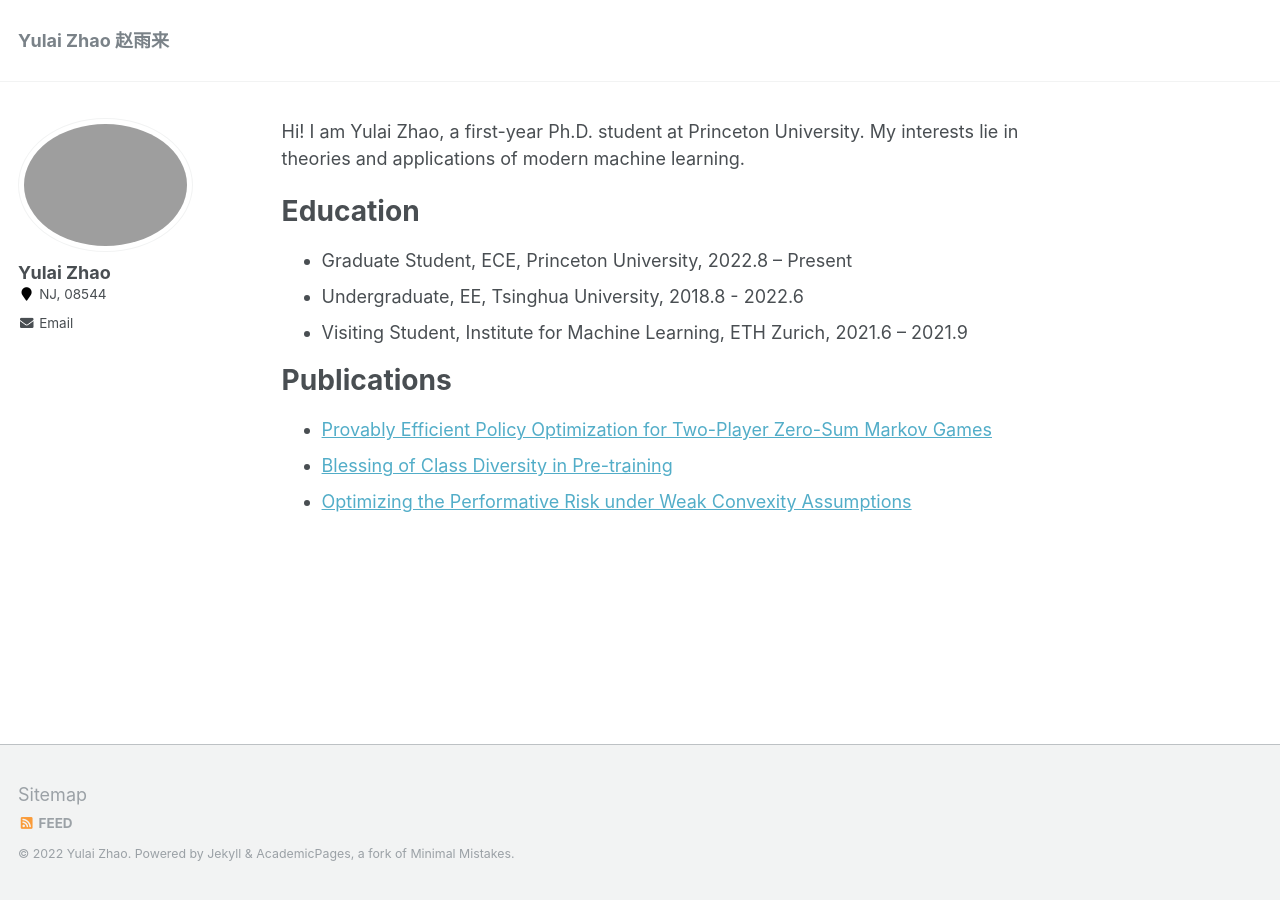
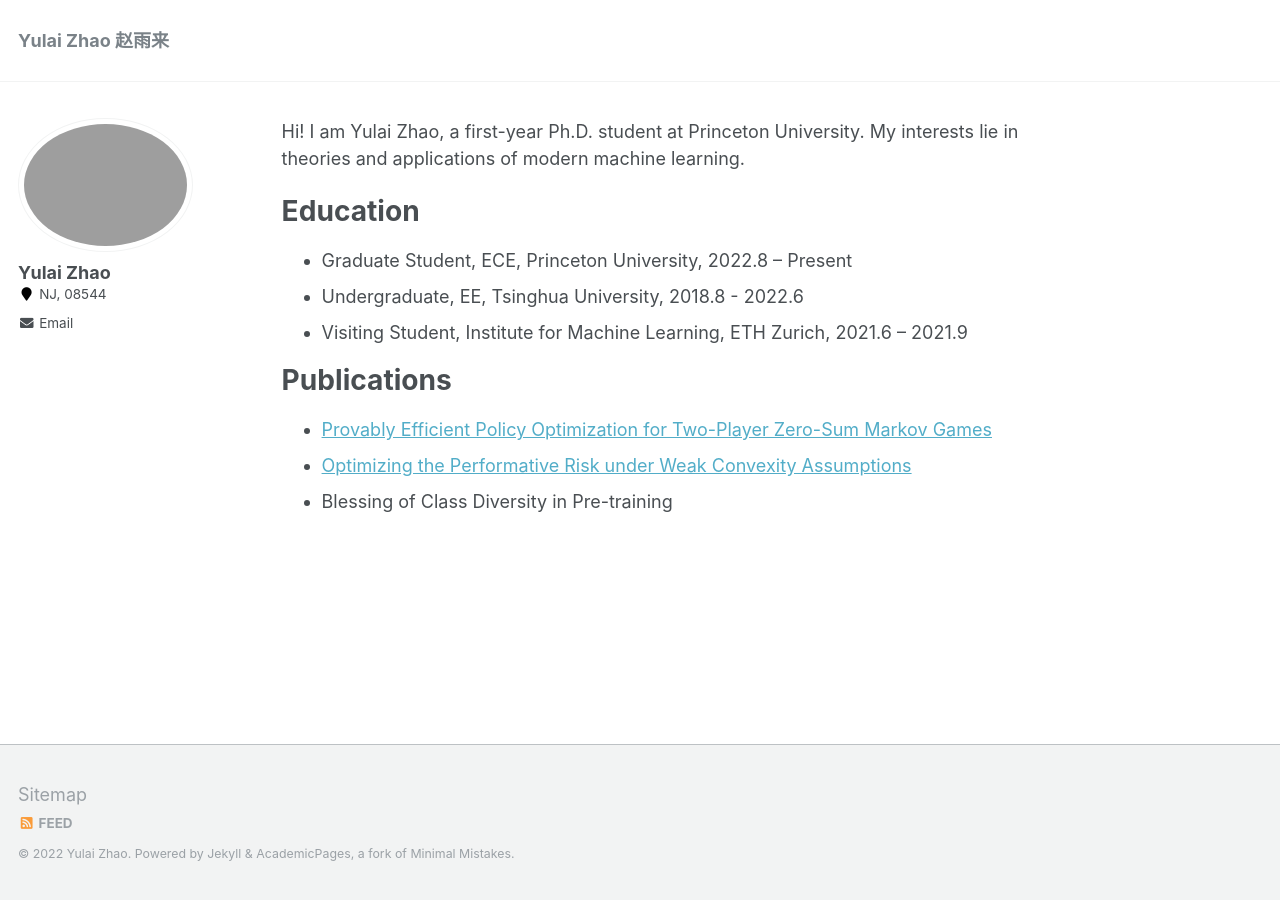
Before and after one commit to zhaoyl18/zhaoyl18.github.io, a Jekyll site: the page built from _pages/about.md, in a window 1280 px wide. Built offline with Jekyll 4.4.1, drawn with Linux system fonts in a browser that asks for light colours; part of the change alters nothing that is shown.

```diff
--- a/_pages/about.md
+++ b/_pages/about.md
@@ -20,5 +20,5 @@ Education
 Publications
 ======
 * [Provably Efficient Policy Optimization for Two-Player Zero-Sum Markov Games](https://proceedings.mlr.press/v151/zhao22b.html)
-* [Blessing of Class Diversity in Pre-training](https://openreview.net/forum?id=a_nR4BPPJF1)
 * [Optimizing the Performative Risk under Weak Convexity Assumptions](https://arxiv.org/abs/2209.00771)
+* Blessing of Class Diversity in Pre-training
```
